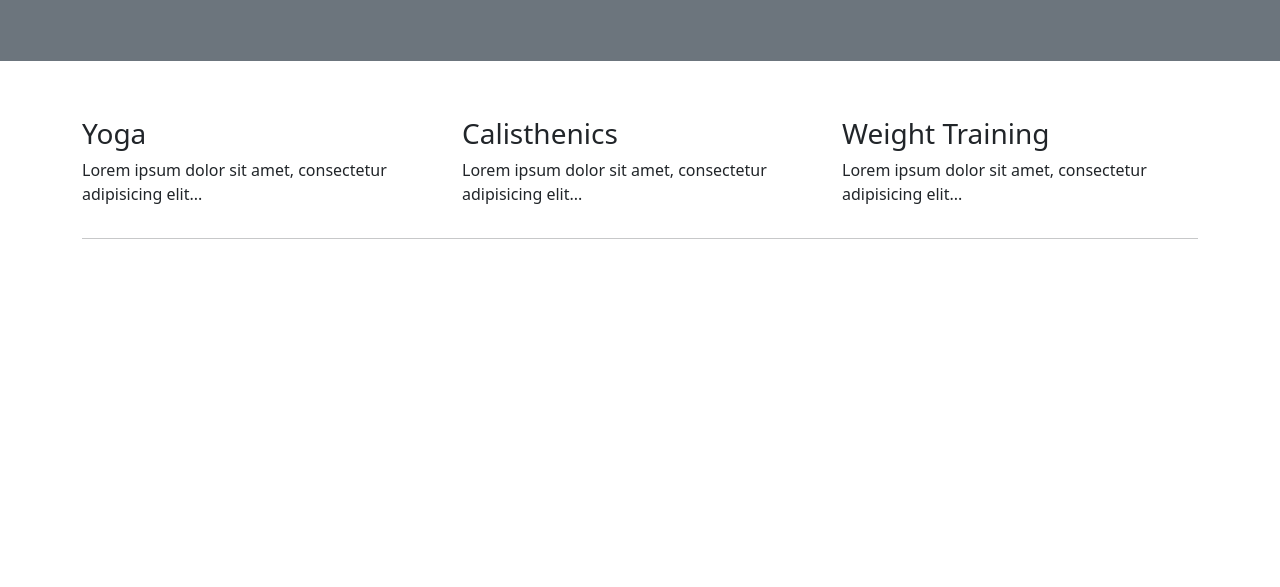
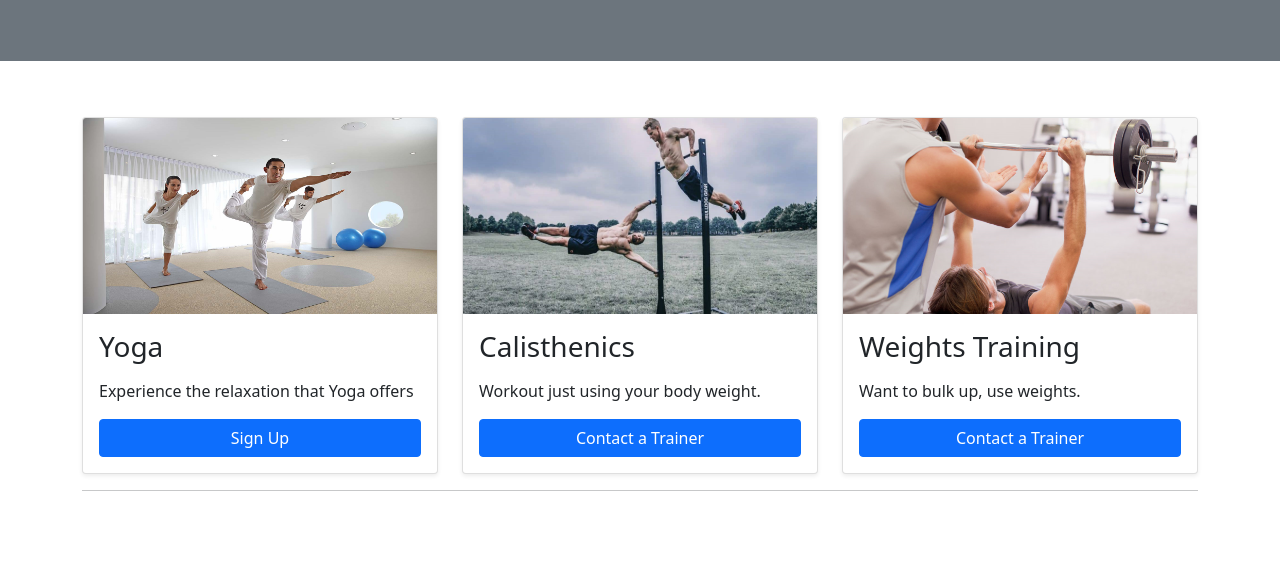
Before and after one commit to Rali-28/bootstrap_quiz1, a plain HTML site: page index.html in a window 1280 px wide. Shown: the part 213-800 px from the top of the page. Drawn offline with nearby package versions, Linux system fonts and the light colour scheme.

Commit message:
Created the content

```diff
--- a/index.html
+++ b/index.html
@@ -27,7 +27,7 @@
 
                     <!-- Logo Link -->
                     <a class="navbar-brand bg-light rounded-pill" href="#">
-                        <img src="https://webstockreview.net/images/clipart-exercise-fitness-centre-19.png" class=".navbar-brand" width="40px">
+                        <img src="img/logo.png" class=".navbar-brand" width="40px">
                     </a>
 
                     <!-- Collapsible Menu -->
@@ -50,12 +50,12 @@
 
                             <ul class="dropdown-menu" aria-labelledby="navbarDropdown">
                                 <li><a class="dropdown-item" href="#">Yoga</a></li>
-                                <li><a class="dropdown-item" href="#">Weight Training</a></li>
                                 <li><a class="dropdown-item" href="#">Calisthenics</a></li>
+                                <li><a class="dropdown-item" href="#">Weights Training</a></li>
                                 <li><hr class="dropdown-divider"></li>
                                 <li><a class="dropdown-item" href="#">
                                     <button class="btn btn-outline-dark" type="submit">
-                                        Signup
+                                        Call Us
                                     </button></a></li>
 
 
@@ -93,27 +93,81 @@
         <!-- Header End -->
 
         <!-- Content -->
-        <div class="container mt-5">
+        <div class="container mt-5 justify-content-center">
+
             <!-- Row -->
             <div class="row">
-                <!-- Col 1 -->
+                <!-- Col 1 / Yoga -->
                 <div class="col-sm-4 mt-2">
-                    <h3>Yoga</h3>
-                    <p>Lorem ipsum dolor sit amet, consectetur adipisicing elit...</p>
+                    <!-- Card Content / Yoga -->
+                    <div class="card shadow-sm h-100 w-80">
 
+                        <img src="img/yoga.png" alt="Yoga" class="card-img-top">
+
+                        <div class="card-body d-flex flex-column">
+
+                            <div class="card-title">
+                                <h3>Yoga</h3>
+                            </div>
+                            <div class="card-item">
+                                <p>Experience the relaxation that Yoga offers</p>
+                            </div>
+
+                            <a href="#" class="btn btn-primary mt-auto">Sign Up</a>
+
+                        </div>
+                    </div>
+                    <!-- Card End -->
                 </div>
-                <!-- Col 2 -->
+                <!-- Col 1 End -->
+
+                <!-- Col 2 / Calisthenics-->
                 <div class="col-sm-4 mt-2">
-                    <h3>Calisthenics</h3>
-                    <p>Lorem ipsum dolor sit amet, consectetur adipisicing elit...</p>
+                    <!-- Card Content / Calisthenics -->
+                    <div class="card shadow-sm h-100 w-80">
 
+                        <img src="img/calisthenics.png" alt="" class="card-img-top">
+
+                        <div class="card-body d-flex flex-column">
+
+                            <div class="card-title">
+                                <h3>Calisthenics</h3>
+                            </div>
+                            <div class="card-item">
+                                <p>Workout just using your body weight.</p>
+                            </div>
+
+                            <a href="#" class="btn btn-primary mt-auto">Contact a Trainer</a>
+
+                        </div>
+                    </div>
+                    <!-- Card End -->
                 </div>
-                <!-- Col 3 -->
+                <!-- Col 2 End -->
+
+                <!-- Col 3 / Weights Training-->
                 <div class="col-sm-4 mt-2">
-                    <h3>Weight Training</h3>
-                    <p>Lorem ipsum dolor sit amet, consectetur adipisicing elit...</p>
+                    <!-- Card Content / Weights Training -->
+                    <div class="card shadow-sm h-100 w-80">
 
+                        <img src="img/weights.png" alt="" class="card-img-top">
+
+                        <div class="card-body d-flex flex-column">
+
+                            <div class="card-title">
+                                <h3>Weights Training</h3>
+                            </div>
+                            <div class="card-item">
+                                <p>Want to bulk up, use weights.</p>
+                            </div>
+
+                            <a href="#" class="btn btn-primary mt-auto">Contact a Trainer</a>
+
+                        </div>
+                    </div>
+                    <!-- Card End -->
                 </div>
+                <!-- Col 3 End -->
 
             </div>
             <!-- Row End -->
```
Also changed, not shown: img/calisthenics.png (added), img/logo.png (added), img/weights.png (added), img/yoga.png (added).
